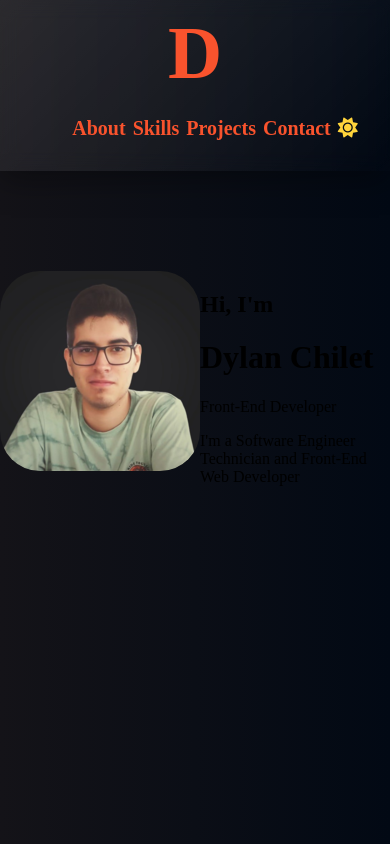
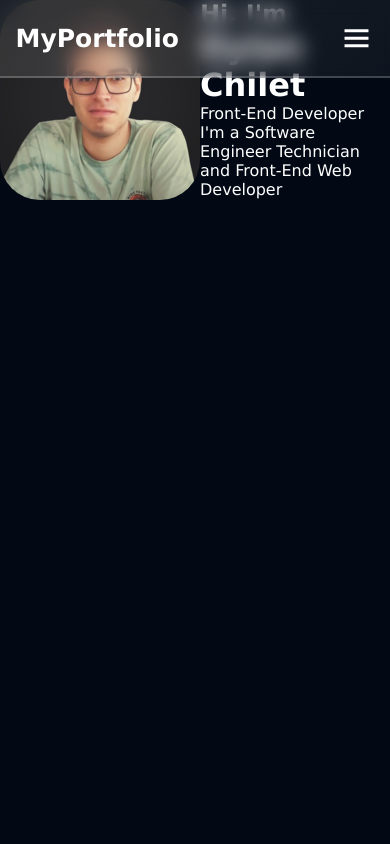
Before and after one commit to TCHDyLaN/MyPortfolio, a plain HTML site: page index.html in a window 390 px wide. Drawn offline with nearby package versions, Linux system fonts and the light colour scheme.

Commit message:
Cambio completo de navbar y JS

```diff
--- a/index.html
+++ b/index.html
@@ -9,21 +9,26 @@
     integrity="sha512-DTOQO9RWCH3ppGqcWaEA1BIZOC6xxalwEsw9c2QQeAIftl+Vegovlnee1c9QX4TctnWMn13TZye+giMm8e2LwA=="
     crossorigin="anonymous"
     referrerpolicy="no-referrer" />
+    <link href='https://unpkg.com/boxicons@2.1.4/css/boxicons.min.css' rel='stylesheet'>
     <title>Portfolio-DylanCh</title>
 </head>
 <body>
-    <header class="navbar">
-        <a href="" class="logo">D</a>
+    <header class="header">
+    <a href="#" class="logo">MyPortfolio</a>
 
-        <ul class="nav-list">
-            <li><a href="">About</a></li>
-            <li><a href="">Skills</a></li>
-            <li><a href="">Projects</a></li>
-            <li><a href="">Contact</a></li>
-            <li><a href=""><i class="fa-solid fa-sun" style="color: #FFD43B;"></i></a></li>
-        </ul>
+    <i class='bx bx-menu' id="menu-icon"></i>
+
+    <nav class="navbar">
+        <a href="">About</a>
+        <a href="">Skills</a>
+        <a href="">Projects</a>
+        <a href="">Contact</a>
+        <a href=""><i class="fa-solid fa-sun" style="color: #FFD43B;"></i></a>
+    </nav>
     </header>
-    <!--Para el icon de moon: <i class="fa-solid fa-moon" style="color: #FFD43B;"></i>-->
+    <!--Para el icon de m oon: <i class="fa-solid fa-moon" style="color: #FFD43B;"></i>-->
+
+
 
     <div class="portfolio">
         <div class="info-container">
--- a/script.js
+++ b/script.js
@@ -0,0 +1,7 @@
+const menuIcon=document.querySelector('#menu-icon');
+const navbar=document.querySelector('.navbar');
+
+menuIcon.addEventListener('click',() => {
+    menuIcon.classList.toggle('bx-x');
+    navbar.classList.toggle('active');
+});
--- a/style.css
+++ b/style.css
@@ -1,55 +1,112 @@
+*{
+    margin: 0;
+    padding: 0;
+    box-sizing: border-box;
+    font-family: 'Lucida Sans', 'Lucida Sans Regular', 'Lucida Grande', 'Lucida Sans Unicode', Geneva, Verdana, sans-serif;
+}
+
 body{
     background-color: #020914;
-    background: linear-gradient(to left, #020914, #141318);
-    margin: 0;
-    padding: 0;
+    color: white;
 }
 
-.navbar{
+.header{
+    position: fixed;
+    top: 0;
+    left: 0;
+    width: 100%;
+    padding: 20px 100px;
+    background: linear-gradient(135deg, rgba(255, 255, 255, 0.1), rgba(255, 255, 255, 0.052));;
+    backdrop-filter: blur(10px);
+    border-bottom: 2px solid rgba(255, 255, 255, .2);
     display: flex;
+    justify-content: space-between;
     align-items: center;
-    justify-content:space-between;
-    padding-top: 10px;
-    padding-left: 5%;
-    padding-right: 5%;
-    padding-bottom: 10px;
-    font-weight: bold;
-    font-size: 20px;
-    margin-bottom: 100px;
-    background: linear-gradient(135deg, rgba(255, 255, 255, 0.1), rgba(255, 255, 255, 0));
-    backdrop-filter: blur(10px);
-    -webkit-backdrop-filter: blur(10px);
-    box-shadow: 0 8px 32px 0 rgba(0,0,0,0.37);
-    position: sticky;
+}
+
+.header::before{
+    content: '';
+    position: absolute;
     top: 0;
-    z-index: 100;
+    left: -100%;
+    width: 100%;
+    height: 100%;
+    background: linear-gradient(90deg ,transparent, rgb(255,255,255,.4), transparent);
+    transition: .5s;
+}
+
+.header:hover::before{
+    left: 100%;
+}
+
+.logo{
+    color: white;
+    font-size: 25px;
+    text-decoration: none;
+    font-weight: 600;
+    cursor: pointer;
+}
+
+.navbar a{
+    color: white;
+    font-size: 18px;
+    text-decoration: none;
+    margin-left: 35px;
+    transition: .3s;
+}
+
+.navbar a:hover{
+    color: #f9532d;
+    text-decoration: underline;
 
 }
 
-
-.logo{
-    font-size: 30px;
-    padding: 0px 20px ;
+#menu-icon{
+    font-size: 36px;
+    color: white;
+    transition: .5s;
+    display: none;
 }
 
-ul li{
-    display: inline-block;
-    padding: 0px 10px;
+#menu-icon:hover{
+    color: #f9532d;
+}
+@media (max-width:992px){
+    .header{
+        padding:1.25rem 4%;
+    }
 }
 
-ul li i{
-    display: inline-block;
+@media (max-width:768px){
+    #menu-icon{
+        display: block;
+    }
+
+    .navbar{
+        position: fixed;
+        top: 100%;
+        left: 0;
+        width: 100%;
+        padding: .5rem 4%;
+        background: rgba(255, 255, 255, .2);
+        border-bottom: 2px solid rgba(255, 255, 255, .2);
+        display: none;
+    }
+
+    .navbar.active{
+        display: block;
+    }
+
+    .navbar a{
+        display: block;
+        margin: 1.5rem 0;
+    }
 }
-
-a{
-    text-decoration: none;
-    color:#f9532d;
-}
-
 
 .info-container{
     display: flex;
     justify-content: center;
+    font-family:'Courier New', Courier, monospace
 
 }
 
@@ -57,23 +114,3 @@ a{
     border-radius: 20%;
 
 }
-
-/* Media Query para estilos responsive */
-@media screen and (max-width: 768px) {
-    ul li {
-        display: inline-block;
-        padding: 1px;
-    }
-
-    .logo {
-        font-size: 75px;
-    }
-
-
-
-    .navbar {
-        flex-direction: column;
-        text-align: center;
-
-    }
-}
```
